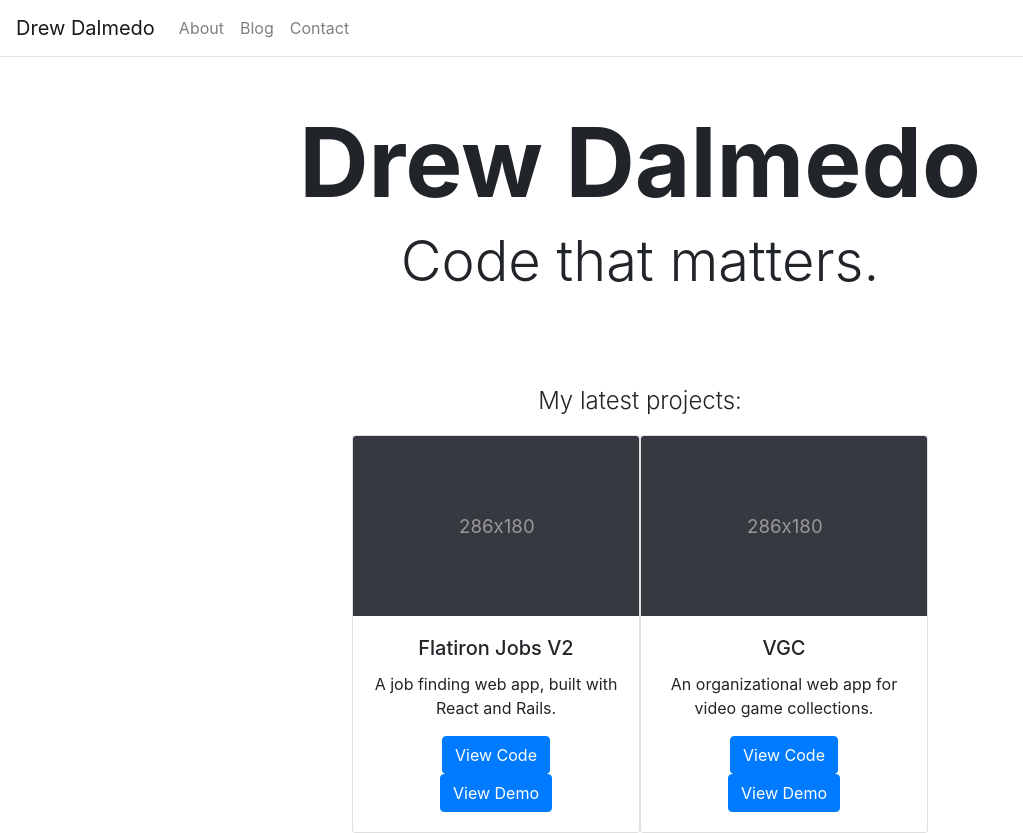
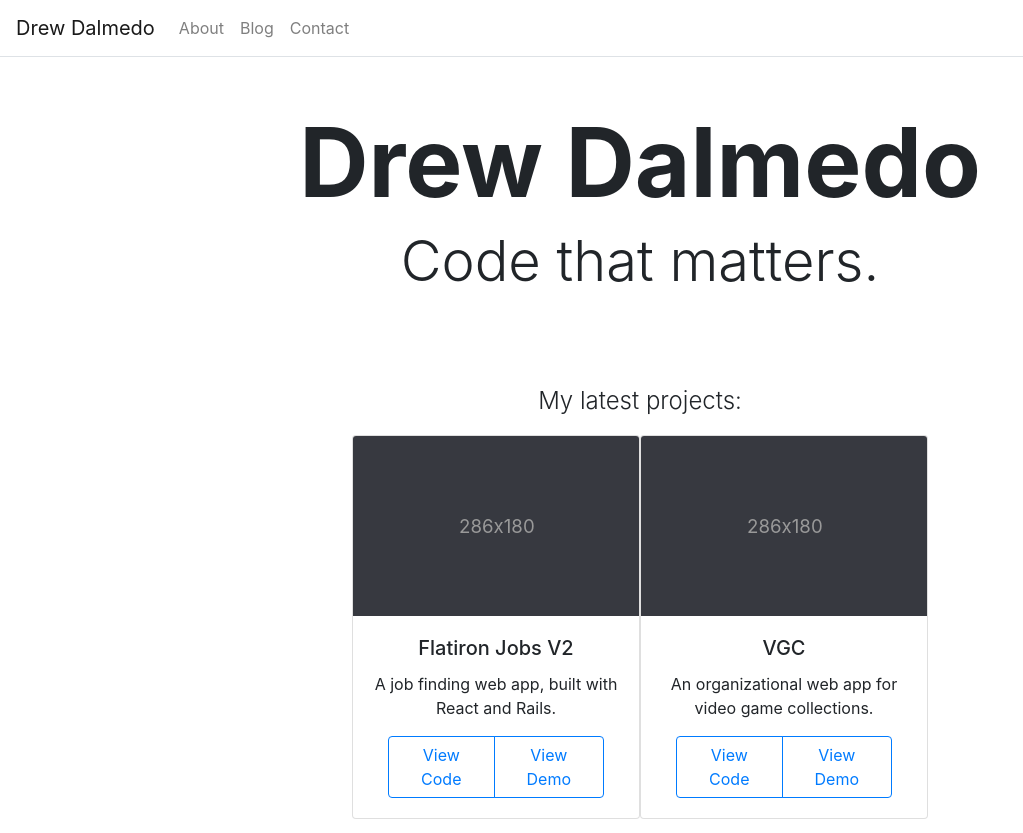
Before and after one commit to DrewDalmedo/portfolio, a React (Create React App) app: page / in a window 1280 px wide. Shown: the whole page, without its empty margins (0-1023 px from the left). Built offline with nearby package versions, Linux system fonts and the light colour scheme.

Commit message:
Make the buttons a buttongroup and make them outline-primary variants

```diff
--- a/src/components/Projects/ProjectCard.js
+++ b/src/components/Projects/ProjectCard.js
@@ -22,18 +22,22 @@ const ProjectCard = props => {
           </Card.Text>
           <Container>
             <div className="text-center">
+              <ButtonGroup>
                 <Button
+                  variant="outline-primary"
                   href={props.codelink}
                   target="_blank"
                 >
                     View Code
                 </Button>
                 <Button
+                  variant="outline-primary"
                   href={props.videolink}
                   target="_blank"
                 >
                   View Demo
                 </Button>
+              </ButtonGroup>
             </div>
           </Container>
         </Card.Body>
```
Lines whose indentation alone changed are shown as unchanged.
